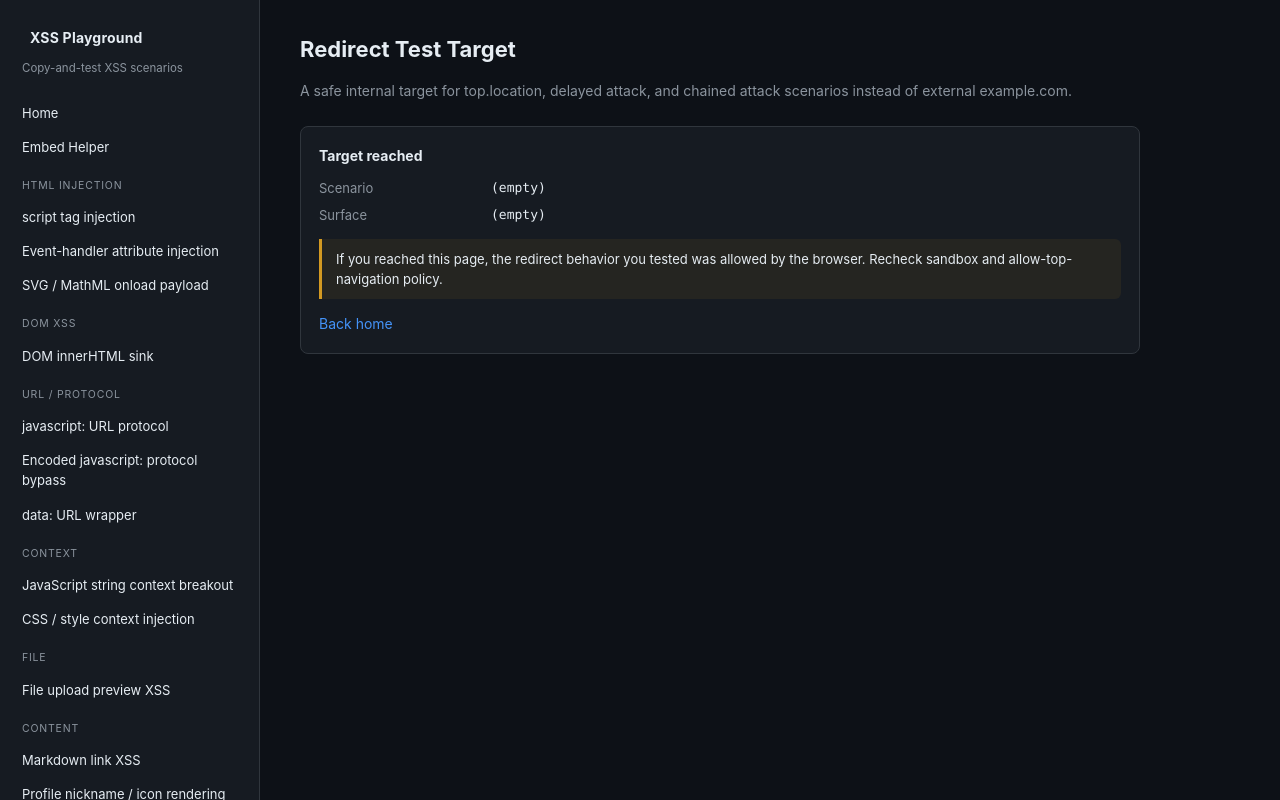
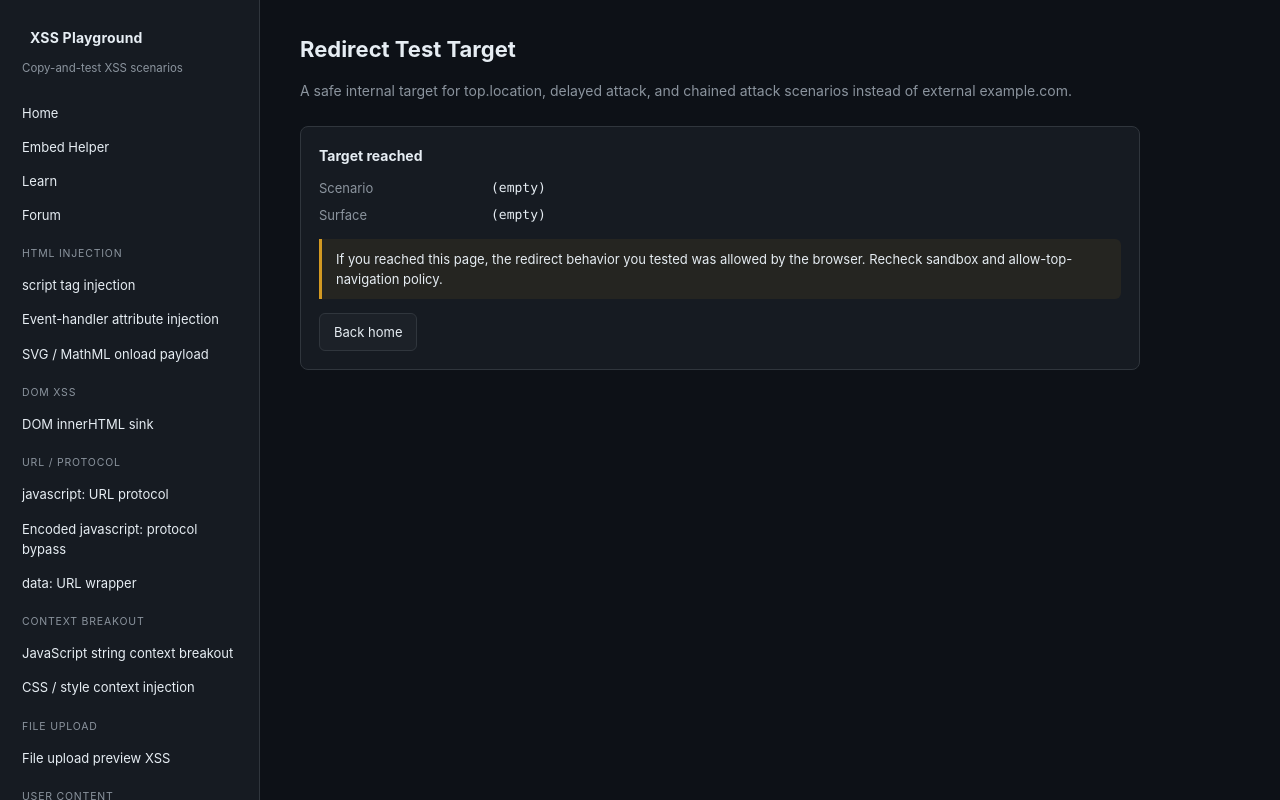
Before and after one commit to Kimsangmook/xss-playground, a Next.js app: page /en/redirected in a window 1280 px wide. Built offline with nearby package versions, Linux system fonts and the light colour scheme; no server answers.

Commit message:
feat(layout): LocaleSidebar에 learn/forum 메뉴, sitemap 등록, i18n nav 확장

```diff
--- a/app/[locale]/LocaleSidebar.tsx
+++ b/app/[locale]/LocaleSidebar.tsx
@@ -1,11 +1,12 @@
 "use client";
 
+import { ALL_CATEGORIES, SCENARIOS } from "@/lib/scenarios";
+import type { IDictionary, Locale } from "@/i18n/types";
+import { LOCALES, LOCALE_LABEL } from "@/i18n/types";
+
 import Link from "next/link";
+import { getScenarioI18n } from "@/app/[locale]/scenarios/i18nRegistry";
 import { usePathname } from "next/navigation";
-import { SCENARIOS, ALL_CATEGORIES } from "@/lib/scenarios";
-import type { IDictionary, Locale } from "@/i18n/types";
-import { LOCALE_LABEL, LOCALES } from "@/i18n/types";
-import { getScenarioI18n } from "@/app/[locale]/scenarios/i18nRegistry";
 
 interface IProps {
   locale: Locale;
@@ -33,6 +34,18 @@ export const LocaleSidebar = ({ locale, dict }: IProps) => {
       >
         {dict.nav.embedHelper}
       </Link>
+      <Link
+        href={`${linkBase}/learn`}
+        className={isActive(`${linkBase}/learn`) ? "active" : ""}
+      >
+        {dict.nav.learn}
+      </Link>
+      <Link
+        href={`${linkBase}/forum`}
+        className={isActive(`${linkBase}/forum`) ? "active" : ""}
+      >
+        {dict.nav.forum}
+      </Link>
 
       {ALL_CATEGORIES.map((cat) => {
         const items = SCENARIOS.filter((s) => s.category === cat);
@@ -58,7 +71,14 @@ export const LocaleSidebar = ({ locale, dict }: IProps) => {
       })}
 
       <div className="group-label">Language</div>
-      <div style={{ display: "flex", gap: 6, padding: "2px 8px", flexWrap: "wrap" }}>
+      <div
+        style={{
+          display: "flex",
+          gap: 6,
+          padding: "2px 8px",
+          flexWrap: "wrap",
+        }}
+      >
         {LOCALES.map((l) => {
           const swapped = pathname.replace(/^\/[a-z]{2}/, `/${l}`);
           return (
--- a/app/globals.css
+++ b/app/globals.css
@@ -67,6 +67,23 @@ button.danger {
 }
 button.danger:hover {
   background: rgba(248, 81, 73, 0.1);
+}
+
+.button-link {
+  display: inline-flex;
+  align-items: center;
+  justify-content: center;
+  background: var(--bg-elev-2);
+  border: 1px solid var(--border);
+  color: var(--text);
+  padding: 8px 14px;
+  border-radius: 6px;
+  cursor: pointer;
+  font-size: 13px;
+}
+.button-link:hover {
+  border-color: var(--accent);
+  text-decoration: none;
 }
 
 input {
--- a/i18n/en.ts
+++ b/i18n/en.ts
@@ -20,6 +20,8 @@ export const en: IDictionary = {
   nav: {
     home: "Home",
     embedHelper: "Embed Helper",
+    learn: "Learn",
+    forum: "Forum",
     github: "GitHub",
   },
   home: {
@@ -78,6 +80,10 @@ export const en: IDictionary = {
       {
         label: "PortSwigger XSS cheat sheet",
         href: "https://portswigger.net/web-security/cross-site-scripting/cheat-sheet",
+      },
+      {
+        label: "PayloadsAllTheThings XSS",
+        href: "https://github.com/swisskyrepo/PayloadsAllTheThings/blob/master/XSS%20Injection/README.md",
       },
     ],
     scenariosHeading: "Scenarios",
@@ -405,6 +411,9 @@ export const en: IDictionary = {
     html: "HTML Injection",
     dom: "DOM XSS",
     protocol: "URL / Protocol",
+    context: "Context Breakout",
+    file: "File Upload",
+    content: "User Content",
     navigation: "Navigation",
     communication: "Communication",
     exfil: "Exfiltration",
--- a/i18n/ja.ts
+++ b/i18n/ja.ts
@@ -20,6 +20,8 @@ export const ja: IDictionary = {
   nav: {
     home: "ホーム",
     embedHelper: "Embed Helper",
+    learn: "学習ノート",
+    forum: "フォーラム",
     github: "GitHub",
   },
   home: {
@@ -78,6 +80,10 @@ export const ja: IDictionary = {
       {
         label: "PortSwigger XSS cheat sheet",
         href: "https://portswigger.net/web-security/cross-site-scripting/cheat-sheet",
+      },
+      {
+        label: "PayloadsAllTheThings XSS",
+        href: "https://github.com/swisskyrepo/PayloadsAllTheThings/blob/master/XSS%20Injection/README.md",
       },
     ],
     scenariosHeading: "シナリオ",
@@ -157,6 +163,9 @@ export const ja: IDictionary = {
     html: "HTML Injection",
     dom: "DOM XSS",
     protocol: "URL / Protocol",
+    context: "Context Breakout",
+    file: "File Upload",
+    content: "User Content",
     navigation: "Navigation",
     communication: "Communication",
     exfil: "Exfiltration",
--- a/i18n/ko.ts
+++ b/i18n/ko.ts
@@ -20,6 +20,8 @@ export const ko: IDictionary = {
   nav: {
     home: "홈",
     embedHelper: "임베드 헬퍼",
+    learn: "학습 노트",
+    forum: "포럼",
     github: "GitHub",
   },
   home: {
@@ -78,6 +80,10 @@ export const ko: IDictionary = {
       {
         label: "PortSwigger XSS cheat sheet",
         href: "https://portswigger.net/web-security/cross-site-scripting/cheat-sheet",
+      },
+      {
+        label: "PayloadsAllTheThings XSS",
+        href: "https://github.com/swisskyrepo/PayloadsAllTheThings/blob/master/XSS%20Injection/README.md",
       },
     ],
     scenariosHeading: "시나리오",
@@ -169,8 +175,7 @@ export const ko: IDictionary = {
     },
     "svg-onload": {
       title: "SVG / MathML onload payload",
-      summary:
-        "SVG, MathML namespace 와 이벤트 속성이 필터를 우회하는지 확인.",
+      summary: "SVG, MathML namespace 와 이벤트 속성이 필터를 우회하는지 확인.",
     },
     "dom-innerhtml-sink": {
       title: "DOM innerHTML sink",
@@ -199,7 +204,8 @@ export const ko: IDictionary = {
           blocked: "차단됨: {message}",
           tryAnchorLog: '시도: <a target="_top" href="{target}"> 가짜 클릭',
           anchorCalled: "호출 완료 (성공했다면 페이지 이동)",
-          tryMetaLog: '시도: meta http-equiv="refresh" 삽입 (자기 origin 내에서만 동작)',
+          tryMetaLog:
+            '시도: meta http-equiv="refresh" 삽입 (자기 origin 내에서만 동작)',
           metaInserted: "meta refresh 삽입 완료",
           autoScheduled: "{n}초 뒤 자동 리다이렉트 예약",
         },
@@ -311,7 +317,8 @@ export const ko: IDictionary = {
           callout:
             "실제 공격에서는 iframe 자체를 부모 페이지의 CSS 로 화면 전체를 덮는 position:fixed; top:0; width:100%; height:100% 으로 배치합니다. iframe 자기 origin 안에서는 그 안에 어떤 UI 든 자유롭게 그릴 수 있어서, 실제 서비스와 똑같이 생긴 가짜 페이지로 사용자를 속일 수 있습니다.",
           overlayTitle: "Example Workspace — 본인 인증이 필요합니다",
-          overlayBody: "서비스 정책 변경에 따라 다시 로그인해 주세요. (이건 가짜 화면입니다)",
+          overlayBody:
+            "서비스 정책 변경에 따라 다시 로그인해 주세요. (이건 가짜 화면입니다)",
           emailLabel: "이메일",
           passwordLabel: "비밀번호",
         },
@@ -336,8 +343,7 @@ export const ko: IDictionary = {
     },
     "beacon-exfil": {
       title: "navigator.sendBeacon / fetch exfiltration",
-      summary:
-        "iframe 자기 origin 안에서 수집한 정보를 attacker 서버로 송신.",
+      summary: "iframe 자기 origin 안에서 수집한 정보를 attacker 서버로 송신.",
     },
     "csrf-image": {
       title: "img 태그 GET 요청 CSRF",
@@ -350,8 +356,7 @@ export const ko: IDictionary = {
     },
     "parent-message-listener-probe": {
       title: "부모 message 리스너 fingerprinting",
-      summary:
-        "다양한 페이로드를 부모에게 던지고 응답 / 사이드 이펙트 관찰.",
+      summary: "다양한 페이로드를 부모에게 던지고 응답 / 사이드 이펙트 관찰.",
     },
     "delayed-attack": {
       title: "지연 / 자동 실행 페이로드",
@@ -371,7 +376,8 @@ export const ko: IDictionary = {
         logMessages: {
           step1: "[1/3] 풀스크린 가짜 서비스 UI 표시",
           step2: "[2/3] 자격증명 캡쳐: email={email} password={password}",
-          step2Notice: "실제 공격에서는 fetch/sendBeacon 으로 attacker 서버에 전송",
+          step2Notice:
+            "실제 공격에서는 fetch/sendBeacon 으로 attacker 서버에 전송",
           step3: "[3/3] 의심 회피용으로 원래 페이지로 top redirect",
           redirectBlocked: "redirect 차단: {message}",
         },
@@ -396,6 +402,9 @@ export const ko: IDictionary = {
     html: "HTML 삽입",
     dom: "DOM XSS",
     protocol: "URL / 프로토콜",
+    context: "컨텍스트 탈출",
+    file: "파일 업로드",
+    content: "사용자 콘텐츠",
     navigation: "내비게이션",
     communication: "통신",
     exfil: "탈취",
--- a/i18n/types.ts
+++ b/i18n/types.ts
@@ -20,6 +20,8 @@ export interface IDictionary {
   nav: {
     home: string;
     embedHelper: string;
+    learn: string;
+    forum: string;
     github: string;
   };
   home: {
--- a/i18n/zh.ts
+++ b/i18n/zh.ts
@@ -20,6 +20,8 @@ export const zh: IDictionary = {
   nav: {
     home: "首页",
     embedHelper: "Embed Helper",
+    learn: "学习笔记",
+    forum: "论坛",
     github: "GitHub",
   },
   home: {
@@ -79,6 +81,10 @@ export const zh: IDictionary = {
         label: "PortSwigger XSS cheat sheet",
         href: "https://portswigger.net/web-security/cross-site-scripting/cheat-sheet",
       },
+      {
+        label: "PayloadsAllTheThings XSS",
+        href: "https://github.com/swisskyrepo/PayloadsAllTheThings/blob/master/XSS%20Injection/README.md",
+      },
     ],
     scenariosHeading: "场景",
     scenariosIntro:
@@ -125,8 +131,7 @@ export const zh: IDictionary = {
     noSandbox: "无 sandbox",
     scriptsOnly: 'sandbox="allow-scripts"',
     fullSandbox: 'sandbox="" (最严)',
-    sopBlocks:
-      "此场景由 Same-Origin Policy 直接阻止，与 sandbox 无关。",
+    sopBlocks: "此场景由 Same-Origin Policy 直接阻止，与 sandbox 无关。",
     works: "通过",
     blocked: "阻止",
     partial: "部分",
@@ -156,6 +161,9 @@ export const zh: IDictionary = {
     html: "HTML Injection",
     dom: "DOM XSS",
     protocol: "URL / Protocol",
+    context: "Context Breakout",
+    file: "File Upload",
+    content: "User Content",
     navigation: "Navigation",
     communication: "Communication",
     exfil: "Exfiltration",
```
Also changed, not shown: app/sitemap.ts (+17 -1 lines).
